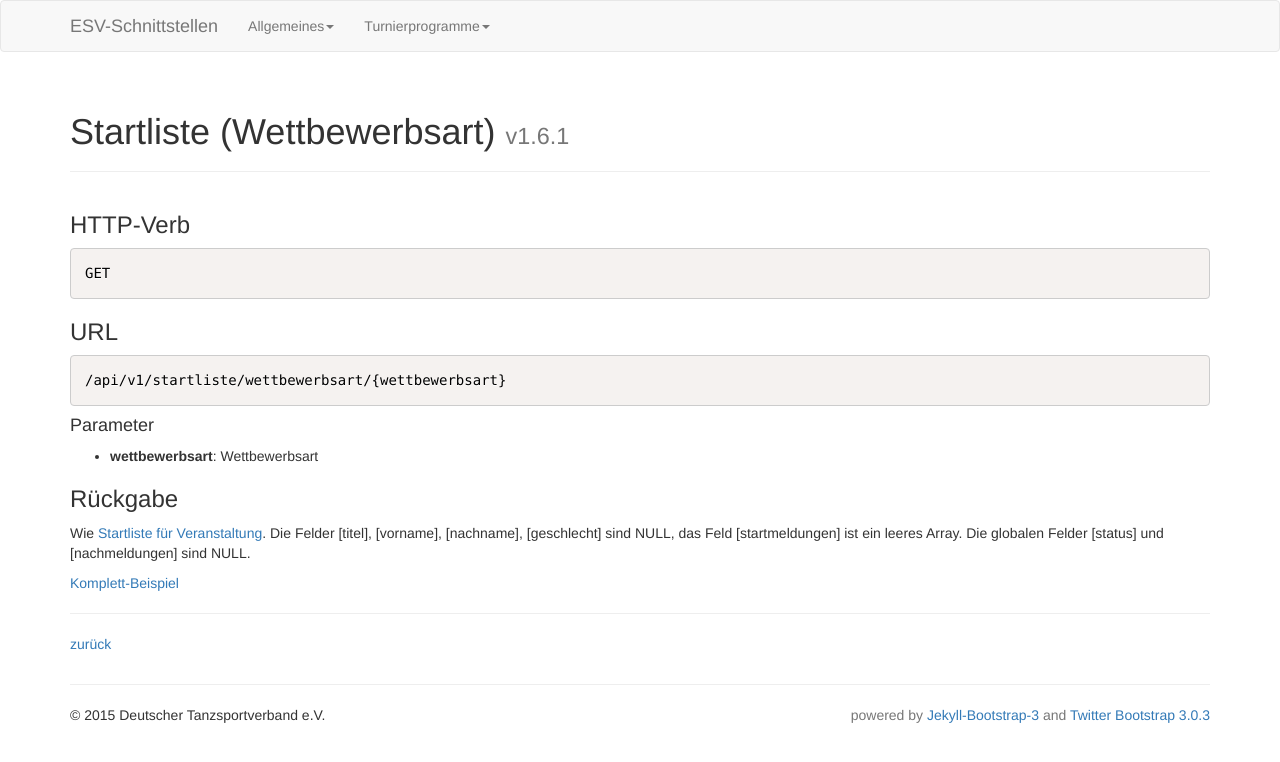
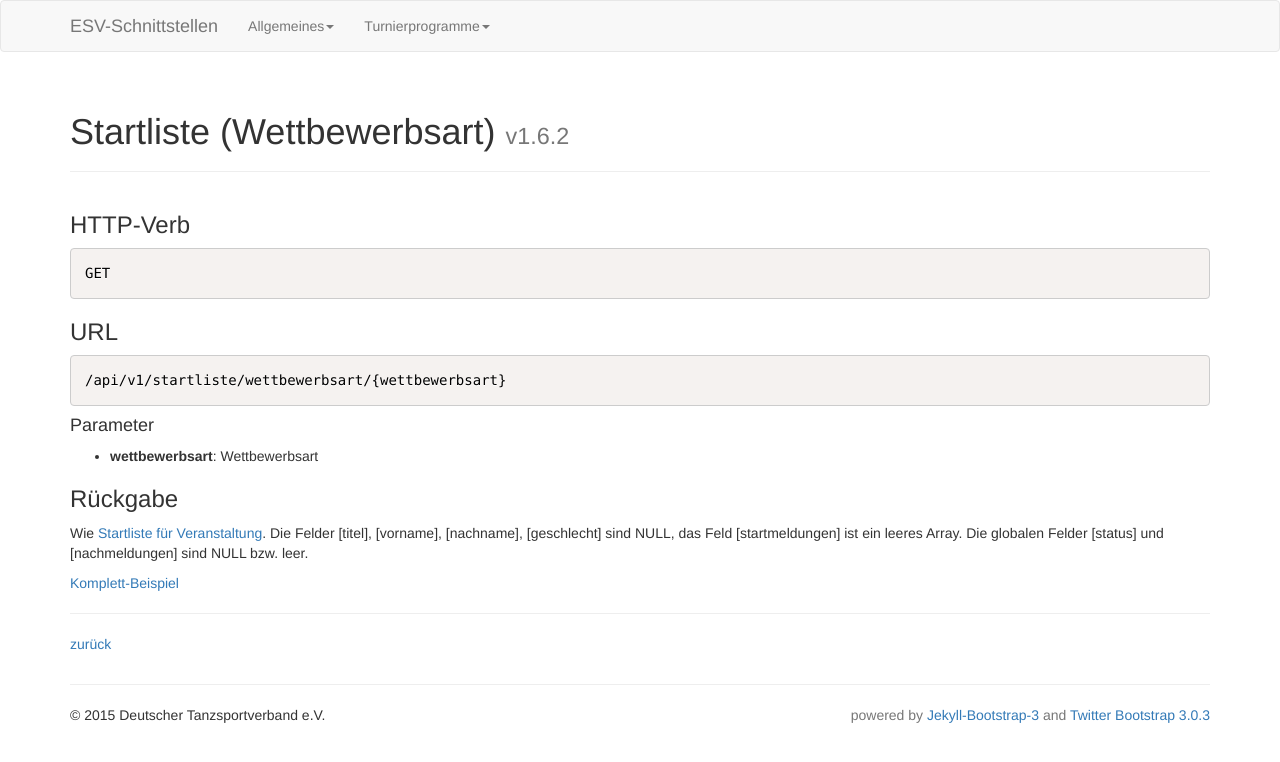
Before and after one commit to tanzsport/esv-interfaces, a Jekyll site: the page built from interfaces/turnierprogramme/startliste_wettbewerbsart.md, in a window 1280 px wide. Shown: the top 762 px of the page. Built offline with Jekyll 4.4.1, drawn with Linux system fonts in a browser that asks for light colours; nearby versions of some CDN libraries; library files that are not in the unit come from our copies.

Commit message:
Startliste Wettbewerbsart/1.6.2: Array Nachmeldungen ist leer.

```diff
--- a/interfaces/turnierprogramme/startliste_wettbewerbsart.md
+++ b/interfaces/turnierprogramme/startliste_wettbewerbsart.md
@@ -1,7 +1,7 @@
 ---
 layout: page
 title: Startliste (Wettbewerbsart)
-tagline: v1.6.1
+tagline: v1.6.2
 
 ---
 {% include JB/setup %}
@@ -17,7 +17,7 @@ tagline: v1.6.1
 * **wettbewerbsart**: Wettbewerbsart
 
 ### Rückgabe ###
-Wie [Startliste für Veranstaltung](startliste_veranstaltung.html). Die Felder [titel], [vorname], [nachname], [geschlecht] sind NULL, das Feld [startmeldungen] ist ein leeres Array. Die globalen Felder [status] und [nachmeldungen] sind NULL.
+Wie [Startliste für Veranstaltung](startliste_veranstaltung.html). Die Felder [titel], [vorname], [nachname], [geschlecht] sind NULL, das Feld [startmeldungen] ist ein leeres Array. Die globalen Felder [status] und [nachmeldungen] sind NULL bzw. leer.
 
 [Komplett-Beispiel](../../examples/startliste_wettbewerbsart.json)
 
```
